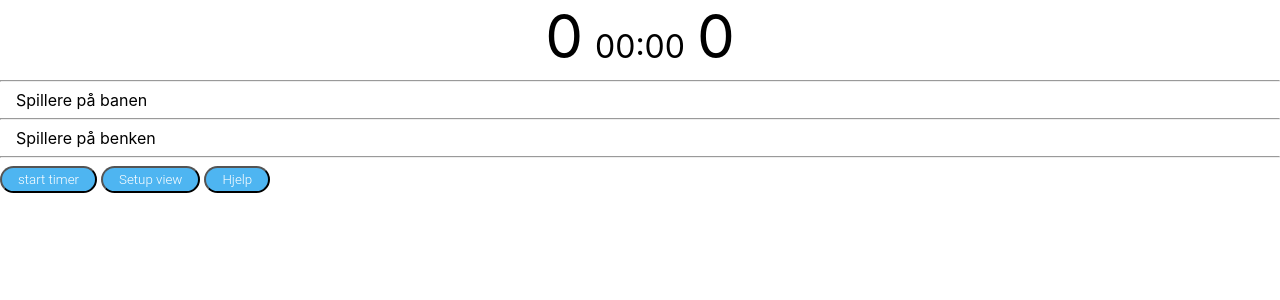
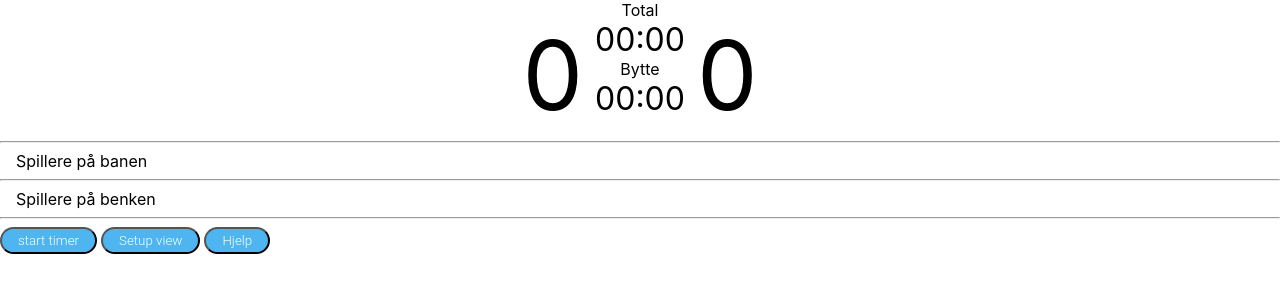
Before and after one commit to fagerli/matchassistant, a React (Create React App) app: page / in a window 1280 px wide. Both pictures are taken after a click on the button "Match view". Shown: the top 300 px of the page. Built offline with nearby package versions, Linux system fonts and the light colour scheme; the HTML template or start-up script is replaced by a standard one.

Commit message:
added overal match duration timer

```diff
--- a/src/App.css
+++ b/src/App.css
@@ -1,6 +1,6 @@
 .score{
     margin: 12px;
-    font-size: 60px;
+    font-size: 96px;
 }
 .timer{
     font-size: xx-large;
--- a/src/App.js
+++ b/src/App.js
@@ -18,7 +18,7 @@ class App extends React.Component {
     this.resetScore = this.resetScore.bind(this);
     this.setView = this.setView.bind(this);
     this.setMatchDuration = this.setMatchDuration.bind(this);
-    this.setSwapTime = this.setSwapTime.bind(this);
+    this.setSwapInterval = this.setSwapInterval.bind(this);
     this.clearAppState = this.clearAppState.bind(this);
 
   }
@@ -35,7 +35,7 @@ class App extends React.Component {
     if(this.state.timerRunning){
       this.setState({timerRunning: false});
     }else{
-      this.setState({timerStart: new Date(), timerRunning: true});
+      this.setState({timerStart: new Date(), swapTime: new Date(), timerRunning: true});
       window.navigator.vibrate([100,30,100,30,100]);
     }
   }
@@ -76,12 +76,13 @@ class App extends React.Component {
       home: 0,
       away: 0,
       timerStart: new Date(),
+      swapTime: new Date(),
       timerRunning: false,
       activePlayers: [],
       passivePlayers: [],
       playerCount:0,
       activeView: 'SetupView',
-      swapTime: 3*60*1000,
+      swapInterval: 3*60*1000,
       matchDuration : 13*60*1000
     }
   }
@@ -98,7 +99,7 @@ class App extends React.Component {
         }
         );
     const newActivePlayers = this.state.activePlayers.concat(substitute);
-    this.setState({passivePlayers: newPassivePlayers, activePlayers: newActivePlayers, timerStart: new Date() });
+    this.setState({passivePlayers: newPassivePlayers, activePlayers: newActivePlayers, swapTime: new Date() });
   }
 
   swapOutPlayer(key){
@@ -113,7 +114,7 @@ class App extends React.Component {
         }
         );
     const newPassivePlayers = this.state.passivePlayers.concat(substitute);
-    this.setState({passivePlayers: newPassivePlayers, activePlayers: newActivePlayers, timerStart: new Date() });
+    this.setState({passivePlayers: newPassivePlayers, activePlayers: newActivePlayers, swapTime: new Date() });
   }
 
   setView(nextView){
@@ -124,8 +125,8 @@ class App extends React.Component {
     this.setState({matchDuration: nextMatchDuration});
   }
 
-  setSwapTime(nextSwapTime){
-    this.setState({swapTime: nextSwapTime});
+  setSwapInterval(nextSwapInterval){
+    this.setState({swapInterval: nextSwapInterval});
   }
 
   render(){
@@ -135,11 +136,13 @@ class App extends React.Component {
       view = <MatchView
         passivePlayers={this.state.passivePlayers}
         activePlayers={this.state.activePlayers}
-        swapTime={this.state.swapTime}
+        swapInterval={this.state.swapInterval}
         swapInPlayer={this.swapInPlayer}
         swapOutPlayer={this.swapOutPlayer}
         timerRunning={this.state.timerRunning}
         timerStart={this.state.timerStart}
+        matchDuration={this.state.matchDuration}
+        swapTime={this.state.swapTime}
         toggleTimer={this.toggleTimer}
         setView={this.setView}
       />
@@ -147,11 +150,11 @@ class App extends React.Component {
       view = <SetupView
         passivePlayers={this.state.passivePlayers}
         activePlayers={this.state.activePlayers}
-        swapTime={this.state.swapTime}
+        swapInterval={this.state.swapInterval}
         matchDuration={this.state.matchDuration}
         addPlayer={this.addPlayer}
         deletePlayer={this.deletePlayer}
-        setSwapTime={this.setSwapTime}
+        setSwapInterval={this.setSwapInterval}
         setMatchDuration={this.setMatchDuration}
         clearAppState={this.clearAppState}
         setView={this.setView}/>
--- a/src/MatchView.js
+++ b/src/MatchView.js
@@ -38,7 +38,14 @@ class MatchView extends React.Component {
   return (
     <div className="App">
       <header className="App-header">
-        <span className="center"><Score/><Timer isOn={this.props.timerRunning} start={this.props.timerStart} swapTime={this.props.swapTime}/><Score/></span>
+        <span className="center">
+          <Score/>
+          <span className="center">
+            <Timer isOn={this.props.timerRunning} start={this.props.timerStart} interval={this.props.matchDuration} title="Total"/>
+            <Timer isOn={this.props.timerRunning} start={this.props.swapTime} interval={this.props.swapInterval} title="Bytte"/>
+          </span>
+          <Score/>
+        </span>
       </header>
       <hr/>
       <div className="activePlayers">
--- a/src/SetupView.js
+++ b/src/SetupView.js
@@ -9,7 +9,7 @@ class SetupView extends React.Component {
     this.gotoHelp = this.gotoHelp.bind(this);
     this.gotoMatch = this.gotoMatch.bind(this);
     this.setMatchDuration = this.setMatchDuration.bind(this);
-    this.setSwapTime = this.setSwapTime.bind(this);
+    this.setSwapInterval = this.setSwapInterval.bind(this);
   }
 
   gotoHelp(){
@@ -26,10 +26,10 @@ class SetupView extends React.Component {
     this.props.setMatchDuration(inputfield.value*60*1000);
   }
 
-  setSwapTime(e){
+  setSwapInterval(e){
     e.preventDefault();
     let inputfield = document.getElementById("swapTime");
-    this.props.setSwapTime(inputfield.value*60*1000);
+    this.props.setSwapInterval(inputfield.value*60*1000);
   }
 
   render(){
@@ -56,7 +56,7 @@ class SetupView extends React.Component {
       <input id="matchDuration" type="number" value={this.props.matchDuration/60/1000} onChange={this.setMatchDuration}></input>
       <br/>
       <label htmlFor="swapTime">Tid mellom bytter</label>
-      <input id="swapTime" type="number" value={this.props.swapTime/60/1000} onChange={this.setSwapTime}></input>
+      <input id="swapTime" type="number" value={this.props.swapInterval/60/1000} onChange={this.setSwapInterval}></input>
       <br/>
       <button onClick={this.gotoMatch}>Match view</button>
       <button onClick={this.gotoHelp}>Hjelp</button>
--- a/src/Timer.js
+++ b/src/Timer.js
@@ -12,7 +12,7 @@ class Timer extends React.Component {
         if(me.props.isOn){
           let newTime = Date.now() - me.props.start;
           me.setState({time: newTime})
-          if(me.state.time > me.props.swapTime){
+          if(me.state.time > me.props.interval){
             if(!me.state.vibrated){
               window.navigator.vibrate([200, 100, 200, 100, 200]);
               me.setState({vibrated:true});
@@ -39,12 +39,17 @@ class Timer extends React.Component {
      let secStr = sec < 10 ? "0"+sec : ""+sec;
 
      let decoration = "timer";
-     if(this.state.time > this.props.swapTime){
+     if(this.state.time > this.props.interval){
       decoration = "redTimer"
      }
 
+     let title = this.props.title;
+
     return(
-      <span className={decoration}>{minStr}:{secStr}</span>
+      <div>
+        <div>{title}</div>
+        <span className={decoration} style={{display:'block'}}>{minStr}:{secStr}</span>
+      </div>
     )
   }
 }
```
